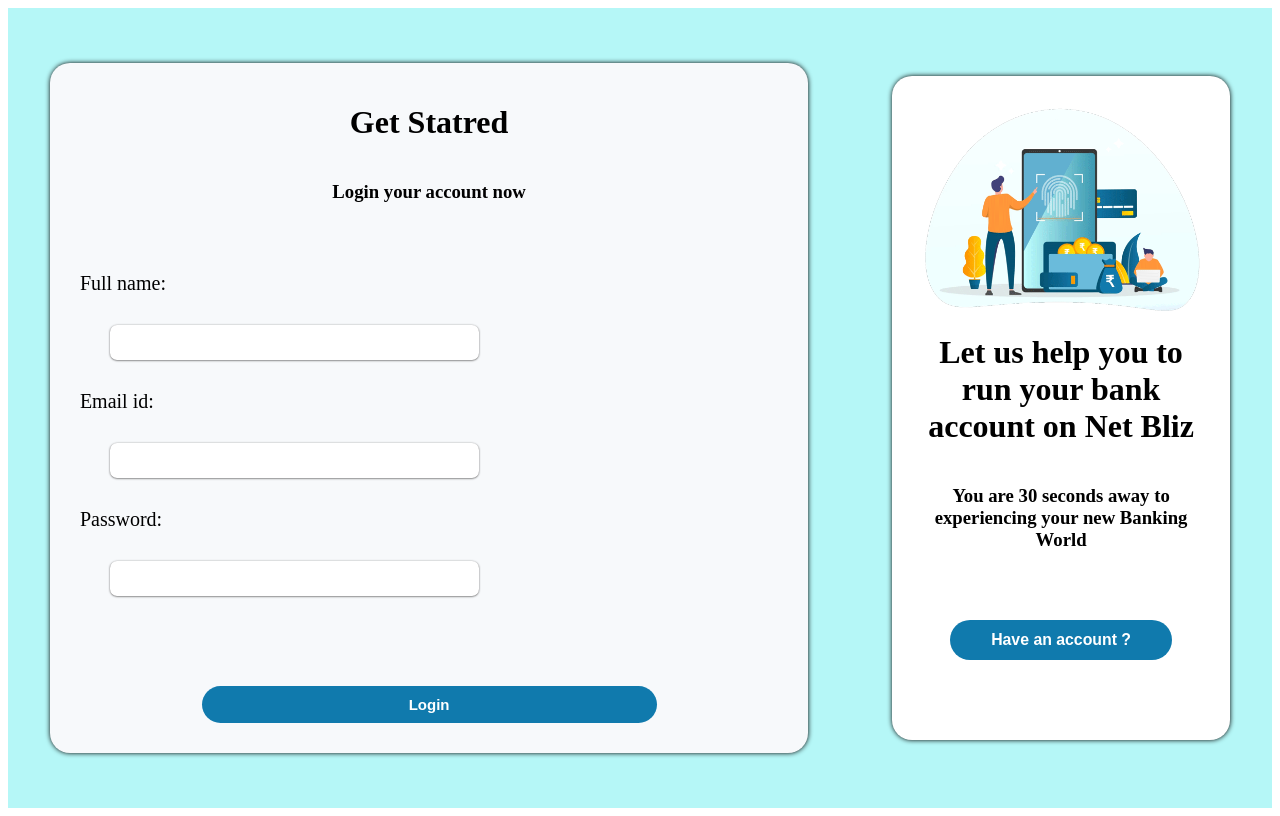
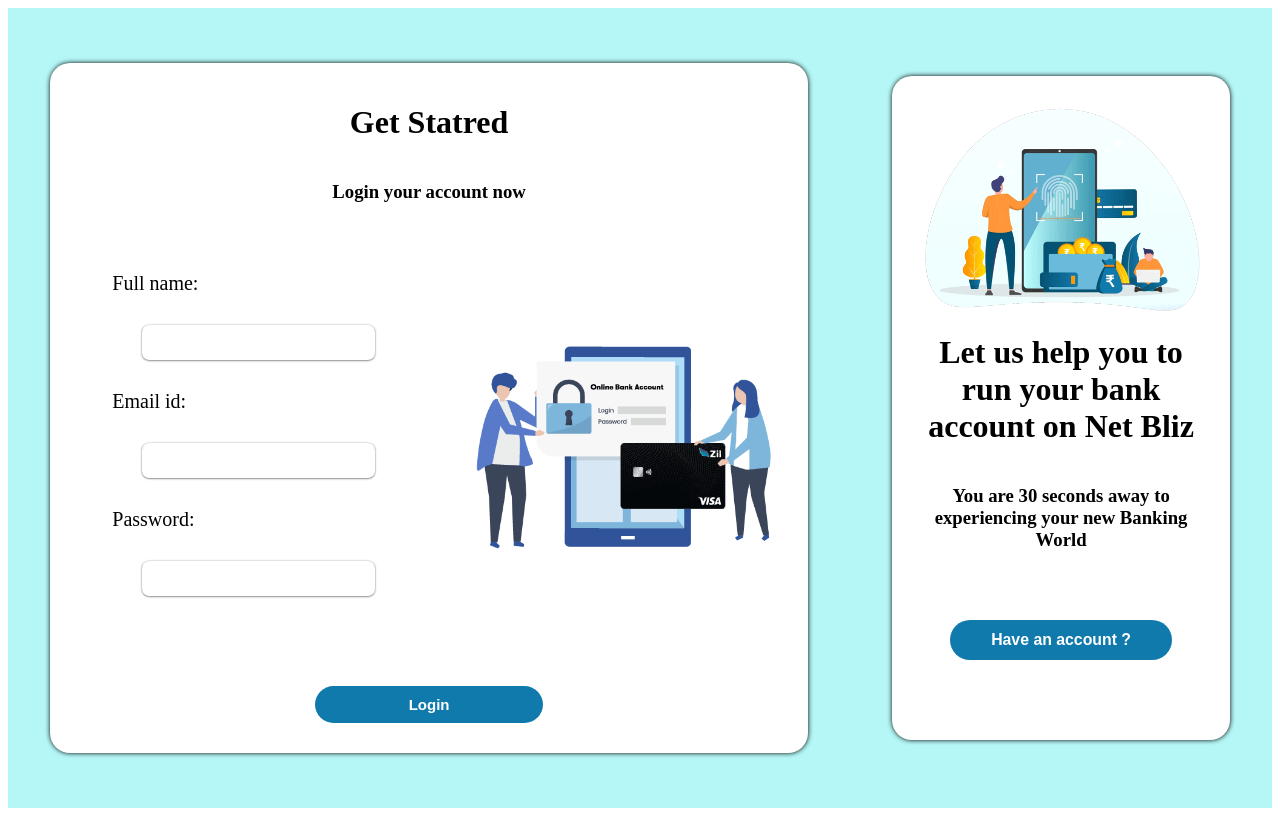
Before and after one commit to Dharun-069/April_web_site, a plain HTML site: page login_page.html in a window 1280 px wide. Drawn offline with Linux system fonts and the light colour scheme.

Commit message:
finished

```diff
--- a/assets/css/log_in.css
+++ b/assets/css/log_in.css
@@ -39,20 +39,32 @@
 }
 
 
-.right_container {
+.sign_in {
     display: flex;
     flex-direction: column;
     justify-content: center;
     width: 60%;
-    background-color: #f7f9fb;
+    background-color: white;
     border-radius: 20px;
     box-shadow: 0.1px 0.1px 5px black;
 
 }
 
-.right_container img{
+.sign_in img{
     width: 200px;
 }
+
+.right_container{
+    display: flex;
+    justify-content: space-around;
+    align-items: center;
+}
+
+ .right_container img{
+height: 100%;
+width: 40%;
+ }
+
 
 .start{
     /* border: 1px solid black; */
@@ -66,6 +78,7 @@ form {
     display: flex;
     flex-direction: column;
     padding: 30px;
+    width: 35%;
     /* border: 2px solid black; */
 }
 
@@ -79,7 +92,7 @@ input {
     box-shadow: 0px 0.5px 2px rgb(85, 84, 84);
     margin: 30px;
     padding: 10px;
-    width: 50%;
+    width: 80%;
 }
 
 input:focus {
@@ -96,7 +109,7 @@ input:focus {
     background-color:  #107aad;
     color: white;
     padding: 10px;
-    width: 60%;
+    width: 30%;
     border: none;
     font-size: 15px;
     border-radius: 20px;
--- a/login_page.html
+++ b/login_page.html
@@ -19,21 +19,11 @@
 
     <script>
 
-        let right_container=document.createElement("div");
-        right_container.setAttribute("class","right_container");
-        document.querySelector(".main").append(right_container);
-
-
         // right main divider
 
         let content_of_log_in = document.createElement("div");
         content_of_log_in.setAttribute("class", "sign_in");
-        right_container.append(content_of_log_in);
-
-        // let gif=document.createElement("img");
-        // gif.setAttribute("src","assets/img/Online-Bank-Account-Zil.gif");
-        // gif.setAttribute("alt","give and back");
-        // right_container.append(gif);
+        document.querySelector(".main").append(content_of_log_in);
 
         //left side start...
 
@@ -75,9 +65,20 @@
         start.setAttribute("class", "start");
         content_of_log_in.append(start);
 
+        let right_container=document.createElement("div");
+        right_container.setAttribute("class","right_container");
+        content_of_log_in.append(right_container);
+
         let form = document.createElement("form");
         form.setAttribute("method", "post");
-        content_of_log_in.append(form);
+        right_container.append(form);
+
+        let gif=document.createElement("img");
+        gif.setAttribute("src","assets/img/Online-Bank-Account-Zil.gif");
+        gif.setAttribute("alt","give and back");
+        right_container.append(gif);
+
+
 
         let bottom_button = document.createElement("div");
         bottom_button.setAttribute("class", "btm_btn");
```
